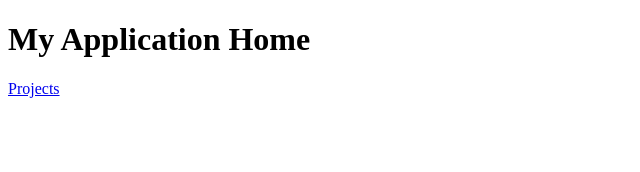
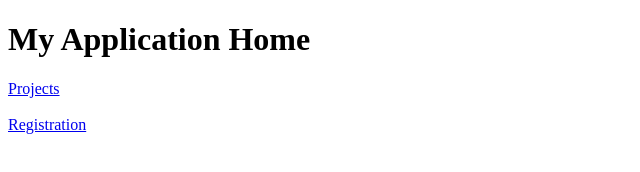
Before and after one commit to pinak01/wd102, a website: page http-server/home.html in a window 1280 px wide. Shown: the whole page, without its empty margins (0-640 px from the left). Drawn offline with Linux system fonts and the light colour scheme.

Commit message:
Last commit

```diff
--- a/http-server/home.html
+++ b/http-server/home.html
@@ -8,5 +8,8 @@
 <body>
    <h1>My Application Home</h1>
    <a href="./project">Projects</a>
+   <br>
+   <br>
+   <a href="./registration">Registration</a>
 </body>
 </html>
```
